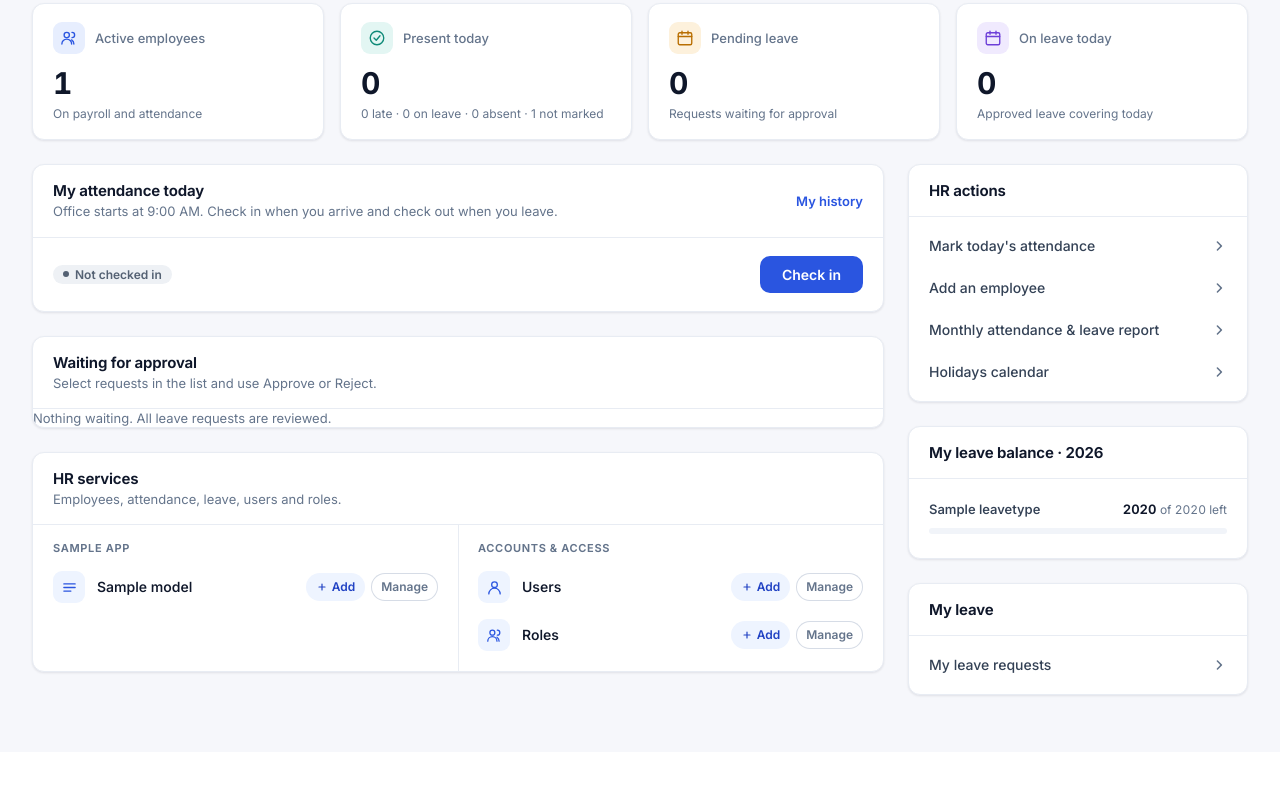
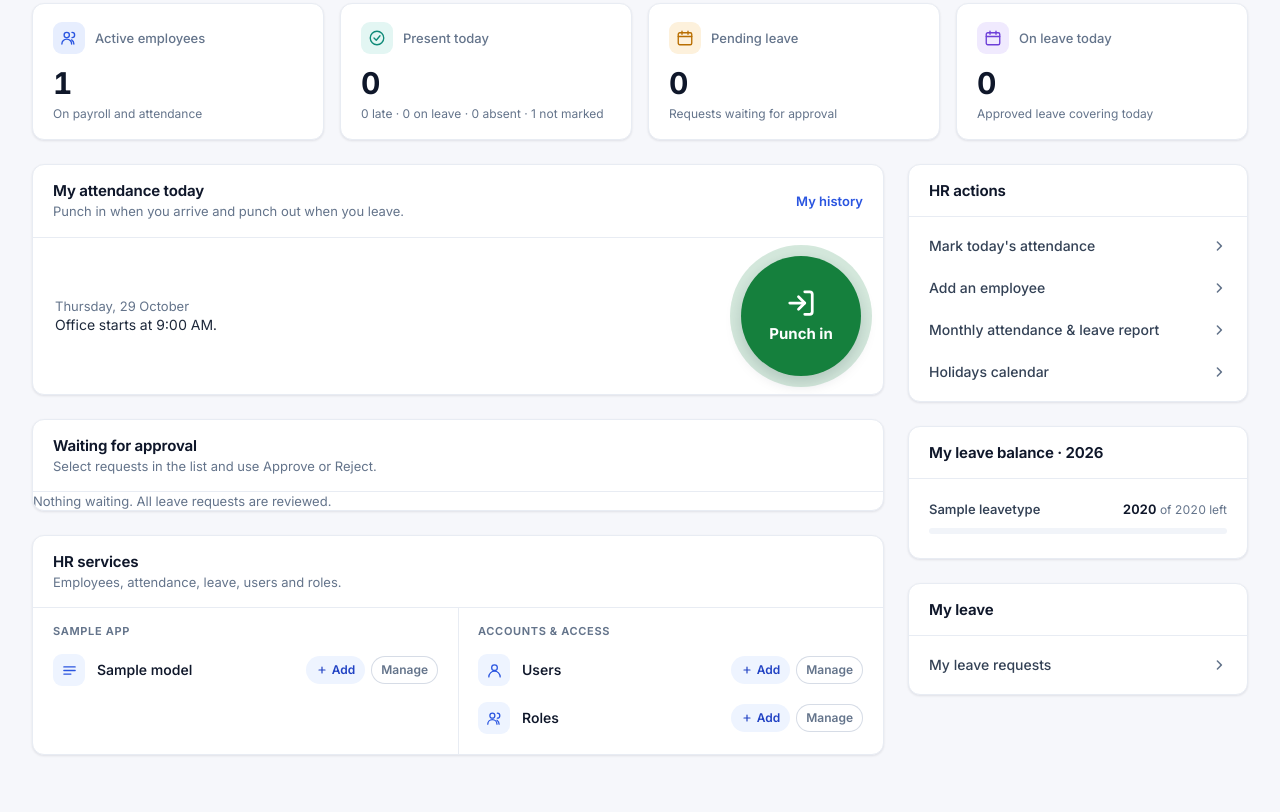
Before and after one commit to saidurdevnsu-ship-it/lmshr-basic, a Django app: template templates/admin/hr/app_index.html in a window 1280 px wide. Shown: the part 241-1053 px from the top of the page. Before the commit the page ends 938 px from the top, so only its background shows below. Run offline with Django 5.2, Linux system fonts and the light colour scheme; a user stored in the database is signed in; tables that the repository leaves empty hold one stand-in row (values such as "Sample post"); the template is opened without the code that fills it: most values are stand-ins (such as "Sample title", 1, 10 or a date in 2020); data that the repository does not hold is empty; parts of the project's set-up code (start-up, migrations or seed data) failed here and were passed over.

Commit message:
Add a round punch in / punch out button; keep others' attendance to HR
The button sits at the top of the dashboard and in the HR page's attendance panel: punch in,
punch out with a running timer, done for the day, or on leave. Only HR sees and edits other
employees' attendance and the attendance report; everyone else, department heads included,
sees and records only their own.

Co-Authored-By: Claude Opus 5.5 <noreply@anthropic.com>

```diff
--- a/hr/templatetags/hr_tags.py
+++ b/hr/templatetags/hr_tags.py
@@ -6,9 +6,43 @@ from django.utils import timezone
 
 from hr.admin import is_department_head, is_hr_manager
 from hr.models import Attendance, Employee, LeaveRequest, ReviewStatus
+from hr.reports import worked_hours
 from hr.services import leave_balances, working_days
 
 register = template.Library()
+
+
+@register.inclusion_tag("admin/hr/_punch.html", takes_context=True)
+def punch_button(context, embedded=False):
+    """The round punch in / punch out button for the signed-in user (nothing if they have no employee profile).
+
+    embedded=True drops its own title and card, for use inside a panel that already has them."""
+    request = context["request"]
+    employee = Employee.objects.filter(user=request.user, is_active=True).first()
+    if employee is None:
+        return {"employee": None}
+    today = timezone.localdate()
+    record = Attendance.objects.filter(employee=employee, date=today).first()
+    if record and record.status == Attendance.Status.ON_LEAVE and not record.check_in:
+        state = "leave"
+    elif record and record.check_in and record.check_out:
+        state = "done"
+    elif record and record.check_in:
+        state = "out"
+    else:
+        state = "in"
+    return {
+        "employee": employee,
+        "record": record,
+        "state": state,
+        "hours": worked_hours(record) if state == "done" else None,
+        "today": today,
+        "is_workday": bool(working_days(today, today)),
+        "office_start": datetime.strptime(settings.HR_OFFICE_START, "%H:%M").time(),
+        "next": request.get_full_path(),
+        "embedded": embedded,
+        "csrf_token": context.get("csrf_token"),
+    }
 
 
 @register.simple_tag(takes_context=True)
--- /dev/null
+++ b/static/css/punch.css
@@ -0,0 +1,88 @@
+/* STS LMS — round punch in / punch out button (templates/admin/hr/_punch.html) */
+
+.punch {
+  --punch-in: #15803d;
+  --punch-in-ring: rgb(21 128 61 / 0.18);
+  --punch-out: #c2410c;
+  --punch-out-ring: rgb(194 65 12 / 0.18);
+  --punch-done: #2a55e0;
+  --punch-done-ring: rgb(42 85 224 / 0.15);
+  --punch-leave: #64748b;
+  --punch-leave-ring: rgb(100 116 139 / 0.15);
+
+  display: flex;
+  align-items: center;
+  justify-content: space-between;
+  gap: 20px;
+  margin: 0 0 20px;
+  padding: 18px 22px;
+  background: var(--sts-surface);
+  border-radius: var(--sts-radius, 12px);
+  box-shadow: var(--sts-shadow);
+}
+.punch--embedded { margin: 0; border-radius: 0; box-shadow: none; background: none; }
+.punch__title { margin: 0; font-size: 15px; font-weight: 650; color: var(--body-loud-color); background: none; padding: 0; text-transform: none; letter-spacing: 0; }
+.punch__date { margin: 2px 0 8px; font-size: 13px; color: var(--body-quiet-color); }
+.punch__line { margin: 2px 0; font-size: 14px; color: var(--body-fg); font-variant-numeric: tabular-nums; }
+.punch__late { color: var(--punch-out); font-weight: 600; }
+.punch form { margin: 0; }
+
+.punch__btn {
+  --c: var(--punch-in);
+  --ring: var(--punch-in-ring);
+  flex: none;
+  display: flex;
+  flex-direction: column;
+  align-items: center;
+  justify-content: center;
+  gap: 6px;
+  width: 120px;
+  height: 120px;
+  border: 0;
+  border-radius: 50%;
+  background: var(--c);
+  color: #fff;
+  box-shadow: 0 0 0 8px var(--ring), 0 6px 16px rgb(15 23 42 / 0.18);
+  font: inherit;
+  font-size: 15px;
+  font-weight: 700;
+  cursor: pointer;
+  transition: transform 0.12s ease, box-shadow 0.15s ease, filter 0.15s;
+}
+.punch__btn svg { width: 30px; height: 30px; }
+.punch__btn:hover { filter: brightness(1.08); }
+.punch__btn:active { transform: scale(0.96); }
+.punch__btn:focus-visible { outline: 3px solid var(--c); outline-offset: 10px; }
+
+.punch--in .punch__btn { animation: punch-pulse 2.4s ease-in-out infinite; }
+.punch--out .punch__btn { --c: var(--punch-out); --ring: var(--punch-out-ring); }
+.punch--done .punch__btn { --c: var(--punch-done); --ring: var(--punch-done-ring); }
+.punch--leave .punch__btn { --c: var(--punch-leave); --ring: var(--punch-leave-ring); }
+.punch__btn--static { cursor: default; }
+.punch__btn--static:hover { filter: none; }
+.punch__btn--static:active { transform: none; }
+
+.punch__end { display: flex; flex-direction: column; align-items: center; gap: 10px; }
+.punch__again {
+  border: 0;
+  background: none;
+  color: var(--link-fg);
+  font: inherit;
+  font-size: 12px;
+  cursor: pointer;
+  text-decoration: underline;
+}
+
+@keyframes punch-pulse {
+  0%, 100% { box-shadow: 0 0 0 8px var(--ring), 0 6px 16px rgb(15 23 42 / 0.18); }
+  50% { box-shadow: 0 0 0 14px var(--ring), 0 6px 16px rgb(15 23 42 / 0.18); }
+}
+@media (prefers-reduced-motion: reduce) {
+  .punch--in .punch__btn { animation: none; }
+  .punch__btn { transition: none; }
+}
+
+/* Phones: button first and centred, details below. */
+@media (max-width: 560px) {
+  .punch { flex-direction: column-reverse; text-align: center; }
+}
--- /dev/null
+++ b/templates/admin/hr/_punch.html
@@ -0,0 +1,67 @@
+{% comment %}Round punch in / punch out button for the signed-in employee. Rendered by {% punch_button %} (hr_tags).{% endcomment %}
+{% if employee %}
+<section class="punch punch--{{ state }}{% if embedded %} punch--embedded{% endif %}" aria-label="Punch in or out">
+  <div class="punch__info">
+    {% if not embedded %}<h2 class="punch__title">My attendance</h2>{% endif %}
+    <p class="punch__date">{{ today|date:"l, j F" }}{% if not is_workday %} · weekend or holiday{% endif %}</p>
+    {% if state == "out" %}
+      <p class="punch__line">In since <strong>{{ record.check_in|time:"g:i A" }}</strong>{% if record.status == "late" %} · <span class="punch__late">late</span>{% endif %}</p>
+      <p class="punch__line punch__timer" data-since="{{ today|date:'Y-m-d' }}T{{ record.check_in|time:'H:i:s' }}">Working for <strong>—</strong></p>
+    {% elif state == "done" %}
+      <p class="punch__line">{{ record.check_in|time:"g:i A" }} – {{ record.check_out|time:"g:i A" }}{% if hours is not None %} · <strong>{{ hours|floatformat:"-1" }} h</strong>{% endif %}</p>
+    {% elif state == "leave" %}
+      <p class="punch__line">You're on approved leave today.</p>
+    {% else %}
+      <p class="punch__line">Office starts at {{ office_start|time:"g:i A" }}.</p>
+    {% endif %}
+  </div>
+
+  {% if state == "in" %}
+  <form method="post" action="{% url 'admin:hr_check_in' %}">{% csrf_token %}<input type="hidden" name="next" value="{{ next }}">
+    <button type="submit" class="punch__btn">
+      <svg viewBox="0 0 24 24" fill="none" stroke="currentColor" stroke-width="2.2" stroke-linecap="round" stroke-linejoin="round" aria-hidden="true"><path d="M15 3h4a2 2 0 0 1 2 2v14a2 2 0 0 1-2 2h-4"/><path d="M10 17l5-5-5-5"/><path d="M15 12H3"/></svg>
+      <span>Punch in</span>
+    </button>
+  </form>
+  {% elif state == "out" %}
+  <form method="post" action="{% url 'admin:hr_check_out' %}" onsubmit="return confirm('Punch out now? Your working time for today stops here.')">{% csrf_token %}<input type="hidden" name="next" value="{{ next }}">
+    <button type="submit" class="punch__btn">
+      <svg viewBox="0 0 24 24" fill="none" stroke="currentColor" stroke-width="2.2" stroke-linecap="round" stroke-linejoin="round" aria-hidden="true"><path d="M9 21H5a2 2 0 0 1-2-2V5a2 2 0 0 1 2-2h4"/><path d="M16 17l5-5-5-5"/><path d="M21 12H9"/></svg>
+      <span>Punch out</span>
+    </button>
+  </form>
+  {% elif state == "done" %}
+  <div class="punch__end">
+    <div class="punch__btn punch__btn--static" role="img" aria-label="Done for today">
+      <svg viewBox="0 0 24 24" fill="none" stroke="currentColor" stroke-width="2.4" stroke-linecap="round" stroke-linejoin="round" aria-hidden="true"><path d="M20 6 9 17l-5-5"/></svg>
+      <span>Done</span>
+    </div>
+    <form method="post" action="{% url 'admin:hr_check_out' %}" onsubmit="return confirm('Change your punch-out time to now?')">{% csrf_token %}<input type="hidden" name="next" value="{{ next }}">
+      <button type="submit" class="punch__again">Update punch-out</button>
+    </form>
+  </div>
+  {% else %}
+  <div class="punch__btn punch__btn--static" role="img" aria-label="On leave">
+    <svg viewBox="0 0 24 24" fill="none" stroke="currentColor" stroke-width="2" stroke-linecap="round" stroke-linejoin="round" aria-hidden="true"><rect x="3" y="5" width="18" height="16" rx="2"/><path d="M16 3v4M8 3v4M3 10h18"/></svg>
+    <span>On leave</span>
+  </div>
+  {% endif %}
+</section>
+
+{% if state == "out" %}
+<script>
+  (function () {
+    document.querySelectorAll('.punch__timer[data-since]').forEach(function (el) {
+      var since = new Date(el.dataset.since);
+      var out = el.querySelector('strong');
+      function tick() {
+        var mins = Math.max(0, Math.floor((Date.now() - since) / 60000));
+        out.textContent = Math.floor(mins / 60) + 'h ' + (mins % 60) + 'm';
+      }
+      tick();
+      setInterval(tick, 30000);
+    });
+  })();
+</script>
+{% endif %}
+{% endif %}
--- a/templates/admin/hr/app_index.html
+++ b/templates/admin/hr/app_index.html
@@ -1,7 +1,7 @@
 {% extends "admin/base_site.html" %}
 {% load static hr_tags %}
 
-{% block extrastyle %}{{ block.super }}<link rel="stylesheet" href="{% static 'css/admin-dashboard.css' %}"><link rel="stylesheet" href="{% static 'css/admin-hr.css' %}">{% endblock %}
+{% block extrastyle %}{{ block.super }}<link rel="stylesheet" href="{% static 'css/admin-dashboard.css' %}"><link rel="stylesheet" href="{% static 'css/admin-hr.css' %}"><link rel="stylesheet" href="{% static 'css/punch.css' %}">{% endblock %}
 
 {% block bodyclass %}{{ block.super }} sts-dashboard sts-hr app-hr{% endblock %}
 
@@ -71,36 +71,11 @@
         <header class="panel__head panel__head--row">
           <div>
             <h2 id="today-title">My attendance today</h2>
-            <p>{% if hr.is_workday %}Office starts at {{ hr.office_start|time:"g:i A" }}. Check in when you arrive and check out when you leave.{% else %}Today is a weekend or holiday.{% endif %}</p>
+            <p>Punch in when you arrive and punch out when you leave.</p>
           </div>
           <a class="dash-link" href="{% url 'admin:hr_attendance_changelist' %}">My history</a>
         </header>
-        <div class="hr-today">
-          <div class="hr-today__status">
-            {% if hr.today_record %}
-              <span class="hr-badge hr-badge--{{ hr.today_record.status }}">{{ hr.today_record.get_status_display }}</span>
-              <dl class="hr-times">
-                <div><dt>Check in</dt><dd>{{ hr.today_record.check_in|time:"g:i A"|default:"—" }}</dd></div>
-                <div><dt>Check out</dt><dd>{{ hr.today_record.check_out|time:"g:i A"|default:"—" }}</dd></div>
-              </dl>
-            {% else %}
-              <span class="hr-badge hr-badge--cancelled">Not checked in</span>
-            {% endif %}
-          </div>
-          {% if hr.is_workday %}
-          <div class="hr-today__actions">
-            {% if not hr.today_record or not hr.today_record.check_in and hr.today_record.status != "on_leave" %}
-            <form method="post" action="{% url 'admin:hr_check_in' %}">{% csrf_token %}<input type="hidden" name="next" value="{{ hr_home }}">
-              <button type="submit" class="hr-btn hr-btn--primary">Check in</button>
-            </form>
-            {% elif hr.today_record.check_in and not hr.today_record.check_out %}
-            <form method="post" action="{% url 'admin:hr_check_out' %}">{% csrf_token %}<input type="hidden" name="next" value="{{ hr_home }}">
-              <button type="submit" class="hr-btn">Check out</button>
-            </form>
-            {% endif %}
-          </div>
-          {% endif %}
-        </div>
+        {% punch_button embedded=True %}
         {% if hr.my_month_attendance %}
         <div class="hr-month" aria-label="This month">
           {% for a in hr.my_month_attendance %}
@@ -118,7 +93,6 @@
         <header class="panel__head panel__head--row">
           <div>
             <h2 id="approvals-title">{% if hr.is_manager %}Waiting for approval{% else %}Your team's leave requests{% endif %}</h2>
-            {% if hr.is_head %}<p><a class="dash-link" href="{% url 'admin:hr_attendance_report' %}">Team attendance report</a></p>{% endif %}
             <p>Select requests in the list and use Approve or Reject.</p>
           </div>
         </header>
--- a/templates/admin/hr/attendance/report.html
+++ b/templates/admin/hr/attendance/report.html
@@ -26,7 +26,7 @@
   <a class="button" href="?month={{ report.first|date:'Y-m' }}&amp;format=csv">Download CSV (Excel)</a>
 </div>
 
-<p class="hr-notice">{{ report.first|date:"F Y" }} · {{ report.working_days }} working day{{ report.working_days|pluralize }} so far{% if not is_manager %} · your department{% endif %}. Hours are counted from check-in to check-out. Leave taken is for the whole of {{ report.first.year }}.</p>
+<p class="hr-notice">{{ report.first|date:"F Y" }} · {{ report.working_days }} working day{{ report.working_days|pluralize }} so far. Hours are counted from check-in to check-out. Leave taken is for the whole of {{ report.first.year }}.</p>
 
 {% if report.rows %}
 <div class="module" style="overflow-x:auto">
--- a/templates/admin/index.html
+++ b/templates/admin/index.html
@@ -1,7 +1,7 @@
 {% extends "admin/base_site.html" %}
-{% load i18n static log admin_filters dashboard_tags %}
+{% load i18n static log admin_filters dashboard_tags hr_tags %}
 
-{% block extrastyle %}{{ block.super }}<link rel="stylesheet" href="{% static 'css/admin-dashboard.css' %}"><link rel="stylesheet" href="{% static 'css/admin-papers.css' %}">{% endblock %}
+{% block extrastyle %}{{ block.super }}<link rel="stylesheet" href="{% static 'css/admin-dashboard.css' %}"><link rel="stylesheet" href="{% static 'css/admin-papers.css' %}"><link rel="stylesheet" href="{% static 'css/punch.css' %}">{% endblock %}
 
 {% block coltype %}colM{% endblock %}
 
@@ -32,6 +32,8 @@
     </a>
     {% endif %}
   </section>
+
+  {% punch_button %}
 
   {% if stats %}
   <section class="dash-stats" aria-label="Summary">
```
Also changed, not shown: hr/admin.py (+12 -8 lines), hr/tests.py (+45 -4 lines).
